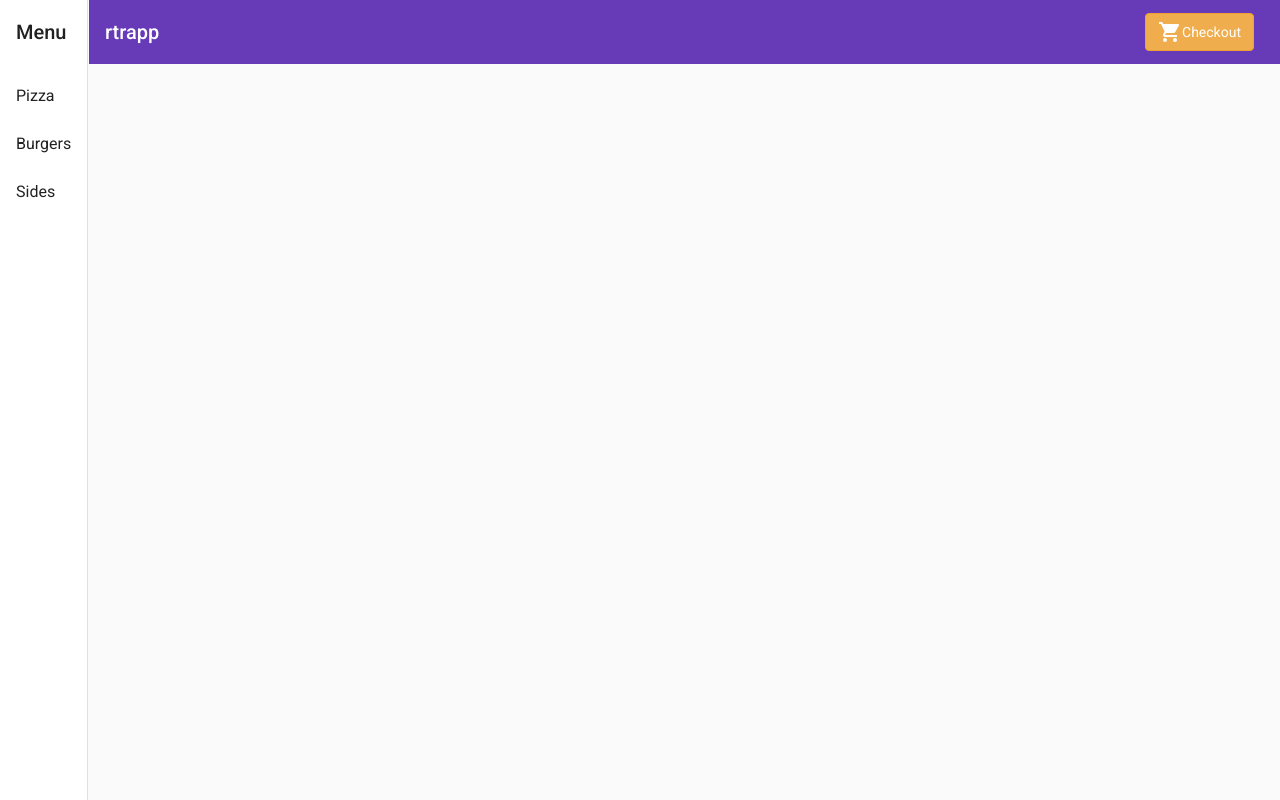
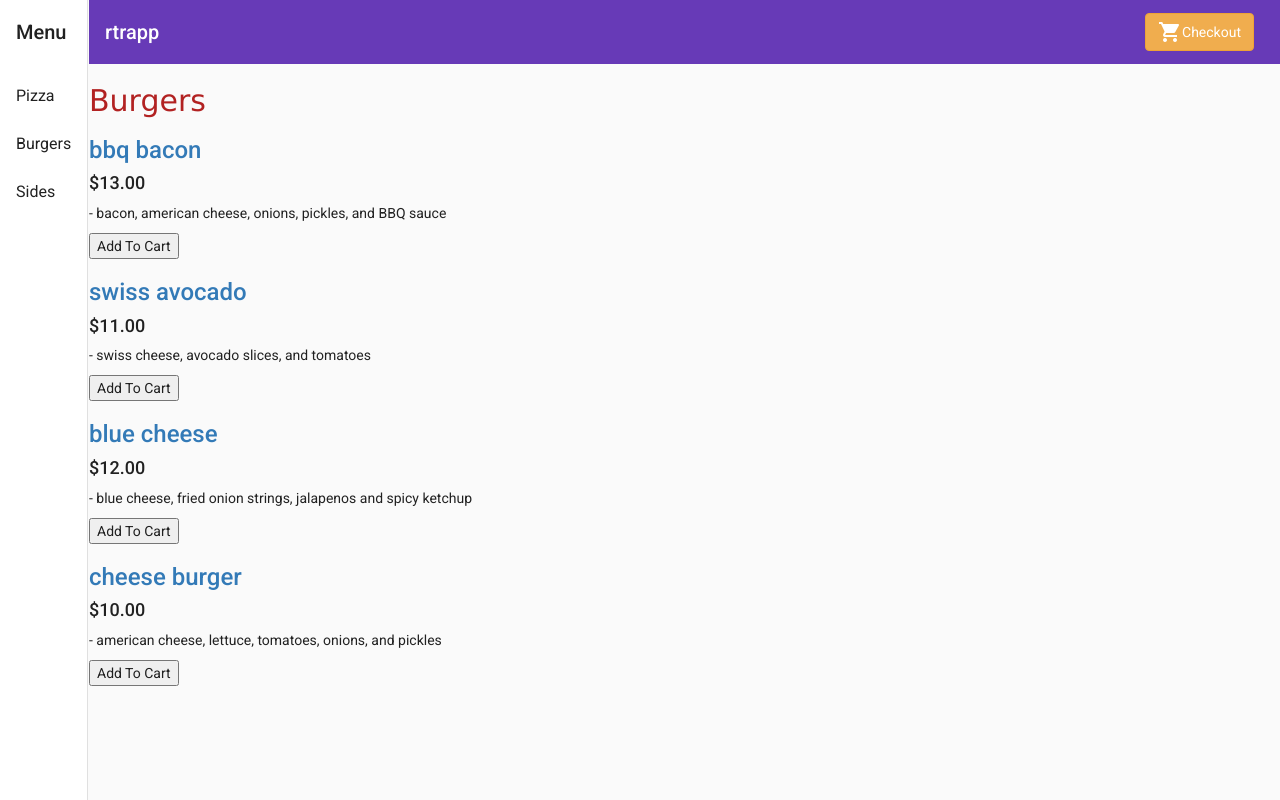
Before and after one commit to nparsley/rtrapp, an Angular app: page /burgers/1 in a window 1280 px wide. Before the commit this address led to /. Built offline with nearby package versions, Linux system fonts and the light colour scheme.

Commit message:
pizzas,burgers-routing edit, display to cartview + cartservice

```diff
--- a/src/app/app-routing.module.ts
+++ b/src/app/app-routing.module.ts
@@ -7,7 +7,9 @@ import { SidesComponent } from './food/sides/sides.component';
 
 const routes: Routes = [
   { path: 'pizza', component: PizzaComponent},
+  { path: 'pizza/:pizzaId', component: PizzaComponent },
   { path: 'burgers', component: BurgersComponent},
+  { path: 'burgers/:burgerId', component: BurgersComponent },
   { path: 'sides', component: SidesComponent},
   { path: 'sides/:sideId', component: SidesComponent },
   { path: 'cart', component: CartComponent},
--- a/src/app/food/burgers/burgers.component.html
+++ b/src/app/food/burgers/burgers.component.html
@@ -15,5 +15,5 @@
     - {{ burger.description }}
   </p>
 
-  <button (click)="addToCart(burger)">Add To Cart</button>
+  <button (click)="addBurgerToCart(burger)">Add To Cart</button>
 </div>
--- a/src/app/food/burgers/burgers.component.ts
+++ b/src/app/food/burgers/burgers.component.ts
@@ -8,26 +8,32 @@ import { CartService } from '../cart.service';
   styleUrls: ['./burgers.component.css']
 })
 export class BurgersComponent implements OnInit {
+  burger;
+
   burgers = [
     {
+      id: 1,
       name: 'bbq bacon',
       description: 'bacon, american cheese, onions, pickles, and BBQ sauce',
       price: 13
     },
 
     {
+      id: 2,
       name: 'swiss avocado',
       description: 'swiss cheese, avocado slices, and tomatoes',
       price: 11
     },
 
     {
+      id: 3,
       name: 'blue cheese',
       description: 'blue cheese, fried onion strings, jalapenos and spicy ketchup',
       price: 12
     },
 
     {
+      id: 4,
       name: 'cheese burger',
       description: 'american cheese, lettuce, tomatoes, onions, and pickles',
       price: 10
@@ -37,12 +43,16 @@ export class BurgersComponent implements OnInit {
 
   constructor(private cartservice: CartService, private route: ActivatedRoute) { }
 
-  addToCart() {
-    this.cartservice.addToCart();
+  addBurgerToCart(burgers) {
+    this.cartservice.addBurgerToCart(burgers);
     window.alert('Your burger has been added to the cart.');
   }
 
   ngOnInit(): void {
+    const routeParams = this.route.snapshot.paramMap;
+    const burgerIdFromRoute = Number(routeParams.get('burgerId'));
+
+    this.burger = this.burgers.find(burger => burger.id === burgerIdFromRoute);
   }
 
 }
--- a/src/app/food/cart.service.ts
+++ b/src/app/food/cart.service.ts
@@ -8,8 +8,16 @@ export class CartService {
   items = [];
 
 
-  addToCart(sides) {
+  addSideToCart(sides) {
     this.items.push(sides);
+  }
+
+  addBurgerToCart(burgers) {
+    this.items.push(burgers);
+  }
+
+  addPizzaToCart(pizzas) {
+    this.items.push(pizzas);
   }
 
   getItems() {
--- a/src/app/food/pizza/pizza.component.html
+++ b/src/app/food/pizza/pizza.component.html
@@ -15,6 +15,6 @@
     - {{ pizza.description }}
   </p>
 
-  <button (click)="addToCart(pizza)">Add To Cart</button>
+  <button (click)="addPizzaToCart(pizza)">Add To Cart</button>
 
 </div>
--- a/src/app/food/pizza/pizza.component.ts
+++ b/src/app/food/pizza/pizza.component.ts
@@ -8,27 +8,32 @@ import { CartService } from '../cart.service';
   styleUrls: ['./pizza.component.css']
 })
 export class PizzaComponent implements OnInit {
+  pizza;
 
   pizzas = [
     {
+      id: 1,
       name: 'margherita',
       description: 'tomatoes, mozzarella, and fresh basil',
       price: 13
     },
 
     {
+      id: 2,
       name: 'pepperoni',
       description: 'pepperoni, mozzarella, and olives',
       price: 17
     },
 
     {
+      id: 3,
       name: 'cheese',
       description: 'mozzarella, gorgonzola, fontina, and parmigiano',
       price: 12
     },
 
     {
+      id: 4,
       name: 'veggie',
       description: 'mushrooms, green peppers, tomatoes, black olives, and onions',
       price: 11
@@ -39,12 +44,16 @@ export class PizzaComponent implements OnInit {
 
   constructor(private cartservice: CartService, private route: ActivatedRoute) { }
 
-  addToCart() {
-    this.cartservice.addToCart();
+  addPizzaToCart(pizza) {
+    this.cartservice.addPizzaToCart(pizza);
     window.alert('Your pizza has been added to the cart.');
   }
 
   ngOnInit(): void {
+    const routeParams = this.route.snapshot.paramMap;
+    const pizzaIdFromRoute = Number(routeParams.get('pizzaId'));
+
+    this.pizza = this.pizzas.find(pizza => pizza.id === pizzaIdFromRoute);
   }
 
 }
--- a/src/app/food/sides/sides.component.html
+++ b/src/app/food/sides/sides.component.html
@@ -15,6 +15,6 @@
     - {{ side.description }}
   </p>
 
-  <button (click)="addToCart(side)">Add To Cart</button>
+  <button (click)="addSideToCart(side)">Add To Cart</button>
 
 </div>
--- a/src/app/food/sides/sides.component.ts
+++ b/src/app/food/sides/sides.component.ts
@@ -42,8 +42,8 @@ export class SidesComponent implements OnInit {
 
   constructor(private cartservice: CartService, private route: ActivatedRoute) { }
 
-  addToCart(side) {
-    this.cartservice.addToCart(side);
+  addSideToCart(side) {
+    this.cartservice.addSideToCart(side);
     window.alert('Your side has been added to the cart.');
   }
 
```
